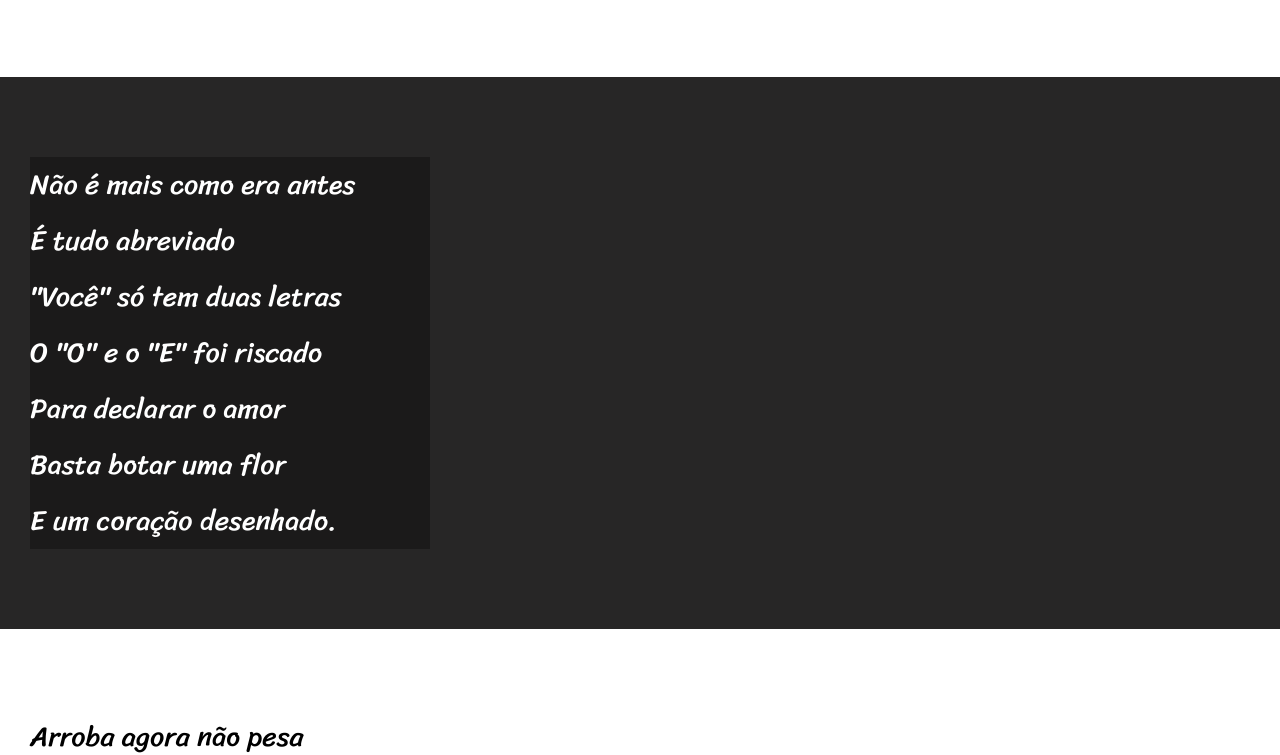
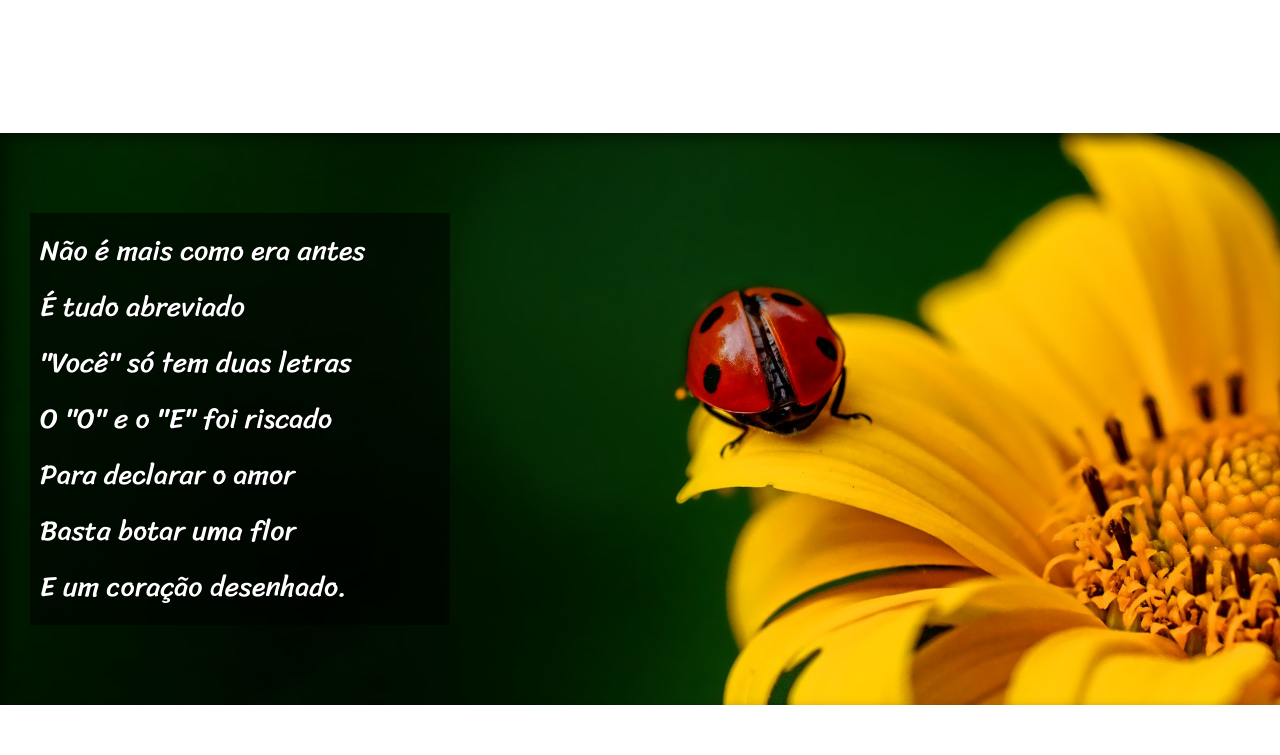
Before and after one commit to MatheusMichi/html-css, a plain HTML site: page desafios/desafio 4/index.html in a window 1280 px wide. Shown: the part 714-1469 px from the top of the page. Drawn offline with Linux system fonts and the light colour scheme.

Commit message:
finalizando o desafio

```diff
--- a/desafios/desafio 4/estilo/style.css
+++ b/desafios/desafio 4/estilo/style.css
@@ -60,6 +60,7 @@ section {
 
 section > p {
     font-family: var(--fonte3);
+    padding-bottom: 2em;
 }
 
 section.normal {
@@ -70,11 +71,26 @@ section.normal {
 section.imagem {
     background-color: rgb(39, 38, 38);
     color: white;
+    box-shadow: inset 6px 6px 13px 0px rgba(0, 0, 0, 0.433);
+    background-size: cover;
+    background-attachment: fixed;
 }
 
 section.imagem > p {
-    background-color: rgba(0, 0, 0, 0.322);
+    background-color: rgba(0, 0, 0, 0.535);
+    display: inline-block;
     width: 400px;
+    padding: 10px;
+    text-shadow: 1px 1px 0px black;
+}
+
+section#img01 {
+    background-image: url(../imagens/background001.jpg);
+    background-position: right center;
+}
+
+section#img02 {
+    background-image: url(../imagens/background002.jpg);
 }
 
 footer {
--- a/desafios/desafio 4/index.html
+++ b/desafios/desafio 4/index.html
@@ -25,7 +25,7 @@
             </p>
         </section>
 
-        <section class="imagem">
+        <section class="imagem" id="img01">
             <p>
                 Não é mais como era antes <br>
                 É tudo abreviado <br>
@@ -59,7 +59,7 @@
             </p>
         </section>
 
-        <section class="imagem">
+        <section class="imagem" id="img02">
             <p>
                 Tenho saudade das cartas <br>
                 Escritas com a própria mão <br>
@@ -95,7 +95,7 @@
 
 
     <footer>
-        <p>Site criado por <a href="https://matheusmichi.github.io" target="_blank">Matheus Michi</a> como Estudo</p>
+        <p>Site criado por <a href="https://Github.com/MatheusMichi" target="_blank">Matheus Michi</a> como Estudo</p>
     </footer>
 </body>
 </html>
```
